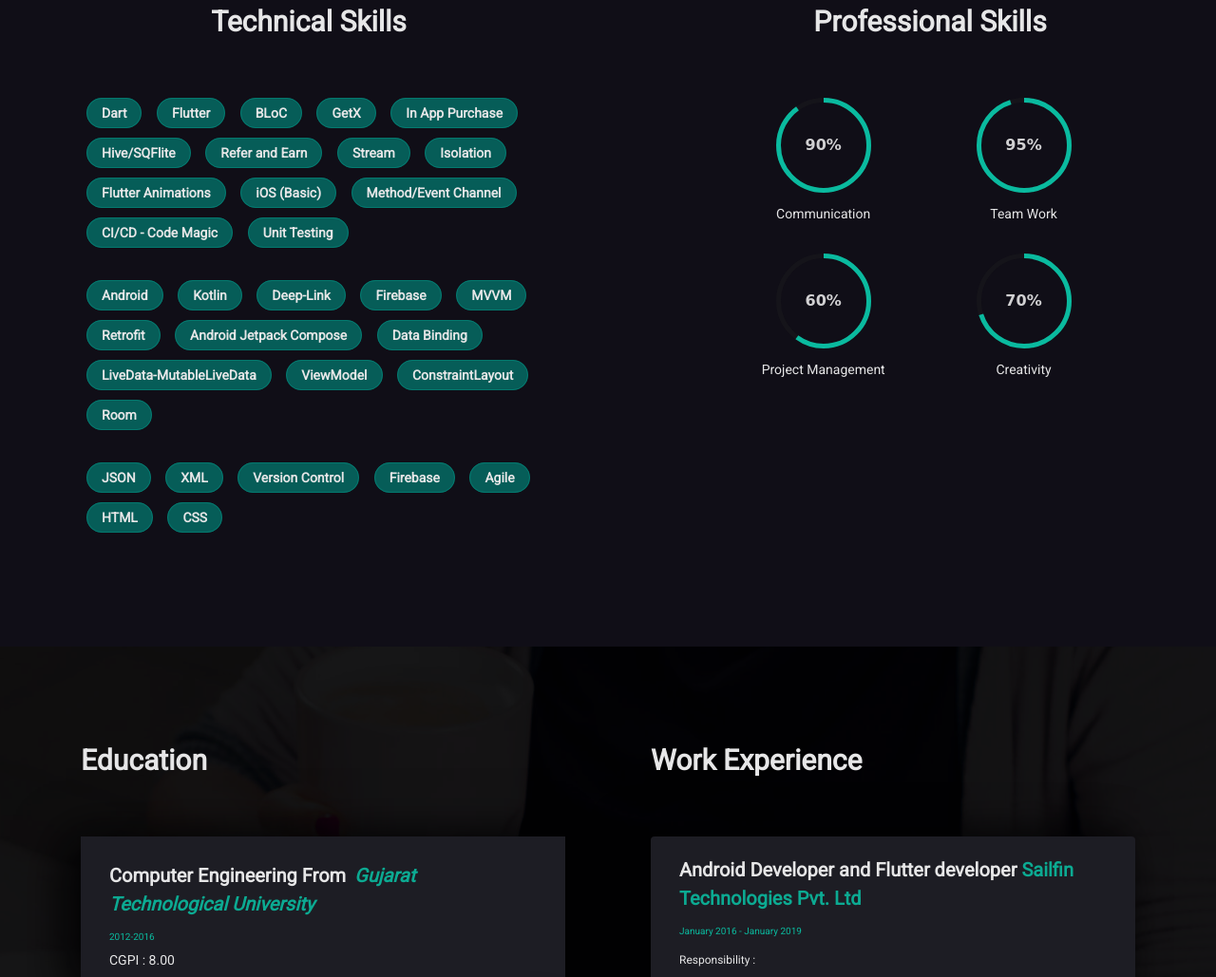
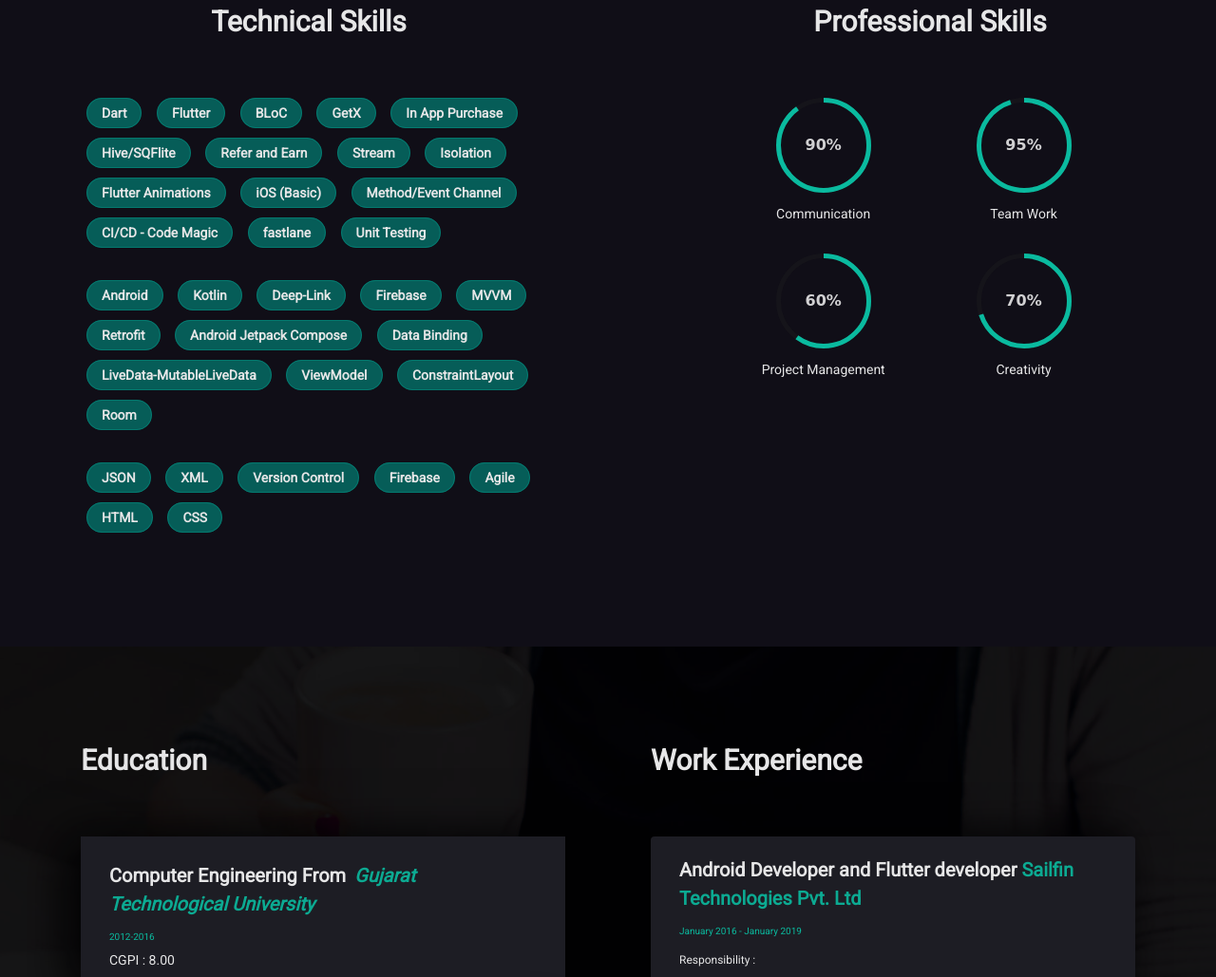
Before and after one commit to NikhilVadoliya/nikhilvadoliya.github.io, a plain HTML site: page index.html in a window 1280 px wide. Shown: the part 1539-2568 px from the top of the page at 95% size. Drawn offline with Linux system fonts and the light colour scheme.

Commit message:
Update index.html

```diff
--- a/index.html
+++ b/index.html
@@ -231,6 +231,7 @@
                                             <li><span>iOS (Basic)</span></li>
                                             <li><span>Method/Event Channel</span></li>
                                             <li><span>CI/CD - Code Magic</span></li>
+                                            <li><span>fastlane</span></li>
                                             <li><span>Unit Testing</span></li>
 
                                         </br></br>
```
